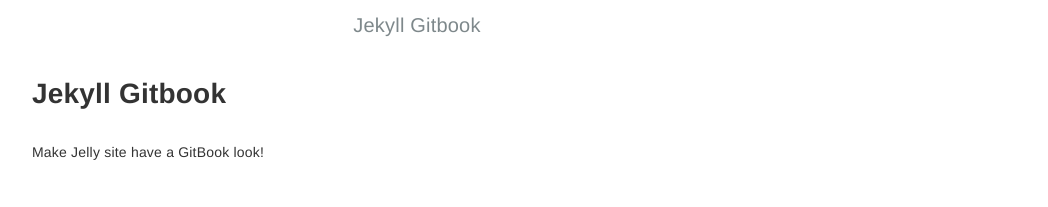
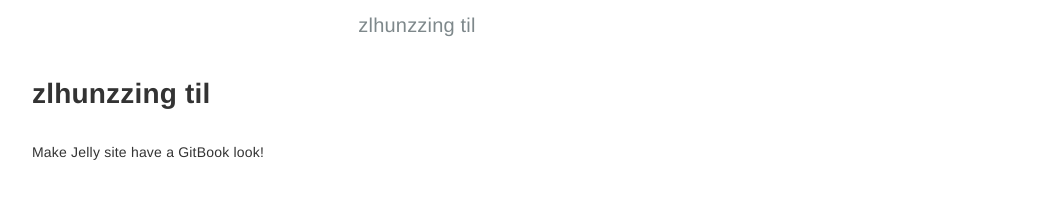
Before and after one commit to zlhunzzing/jekyll_blog, a Jekyll site: the page built from index.md, in a window 1280 px wide. Shown: the top 207 px of the page, without its empty margins (223-1271 px from the left). Built offline with Jekyll 4.4.1, drawn with Linux system fonts in a browser that asks for light colours.

Commit message:
update _config.yml

```diff
--- a/_config.yml
+++ b/_config.yml
@@ -1,16 +1,16 @@
 # Configurations
-title:            Jekyll Gitbook
-longtitle:        Jekyll Gitbook
-author:           HE Tao
-email:            sighingnow@gmail.com
+title:            zlhunzzing til
+longtitle:        zlhunzzing til
+author:           zlhunzzing
+email:            zlhunzzing@gmail.com
 description: >
-  Build Jekyll site with the GitBook style.
+  today i learned.
 
 version:          1.0
 gitbook_version:  3.2.3
 
-url:              'https://sighingnow.github.io'
-baseurl:          '/jekyll-gitbook'
+url:              'https://zlhunzzing.github.io'
+baseurl:          '/til'
 rss:              RSS
 
 toc:
```
